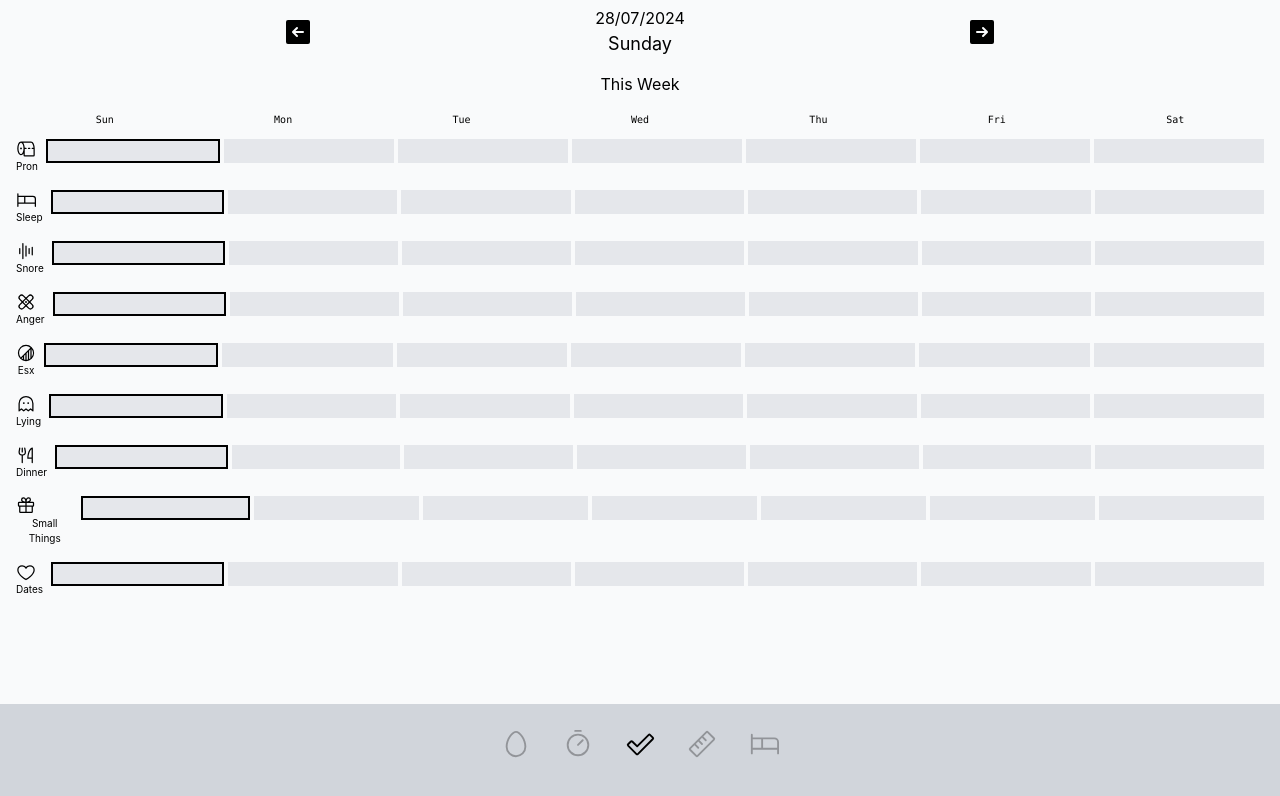
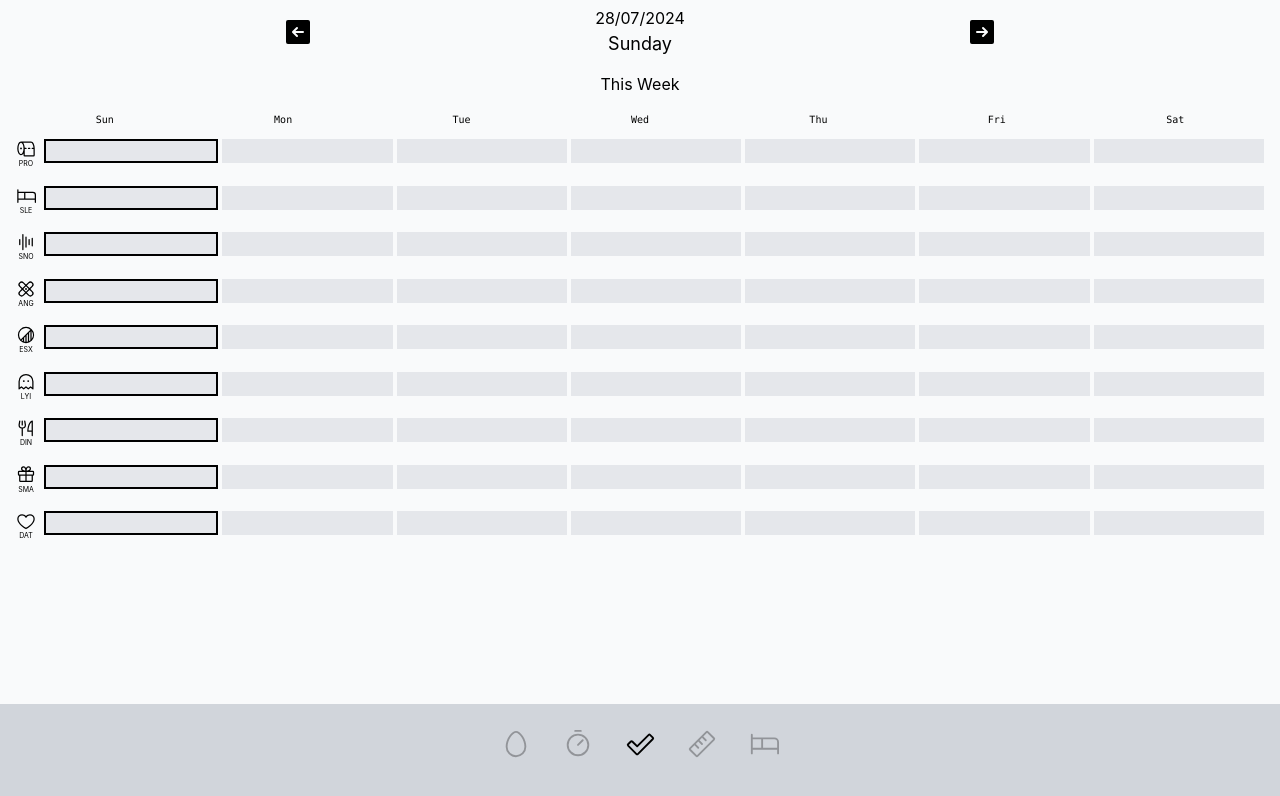
Before and after one commit to EliranSun/trackers, a React (Create React App) app: page / in a window 1280 px wide. Shown: the top 796 px of the page. Built offline with nearby package versions, Linux system fonts and the light colour scheme; no server answers; the database is empty.

Commit message:
Update HabitTemplate.jsx

```diff
--- a/src/components/templates/HabitTemplate.jsx
+++ b/src/components/templates/HabitTemplate.jsx
@@ -49,7 +49,9 @@ export const HabitTemplate = ({date}) => {
                     <div key={tracker.name} className="flex gap-2 my-1">
                         <h1 className="flex flex-col">
                             <Icon size={20}/>
-                            <span className="text-[10px]">{tracker.name}</span>
+                            <span className="text-[7px]">
+                                {tracker.name.slice(0,3).toUpperCase()}
+                                </span>
                         </h1>
                         <div className={classNames({
                             "flex w-full": true,
```
